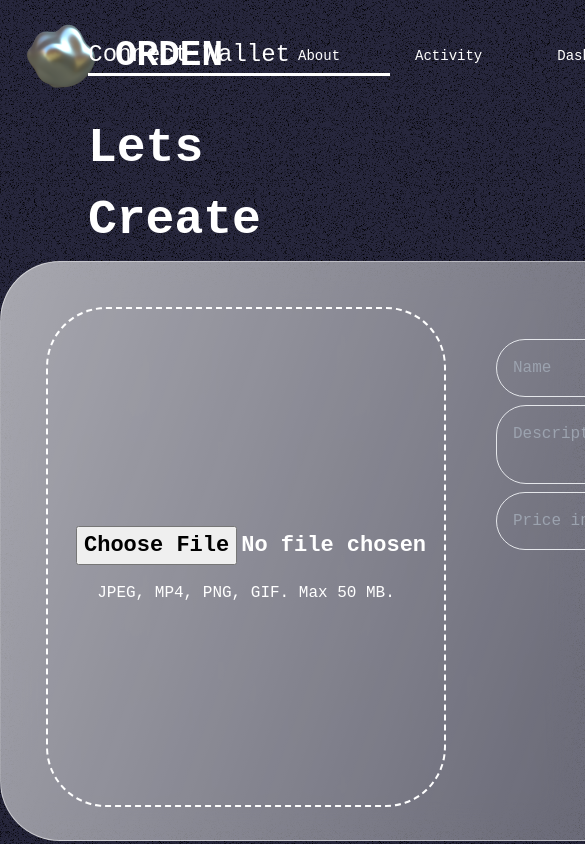
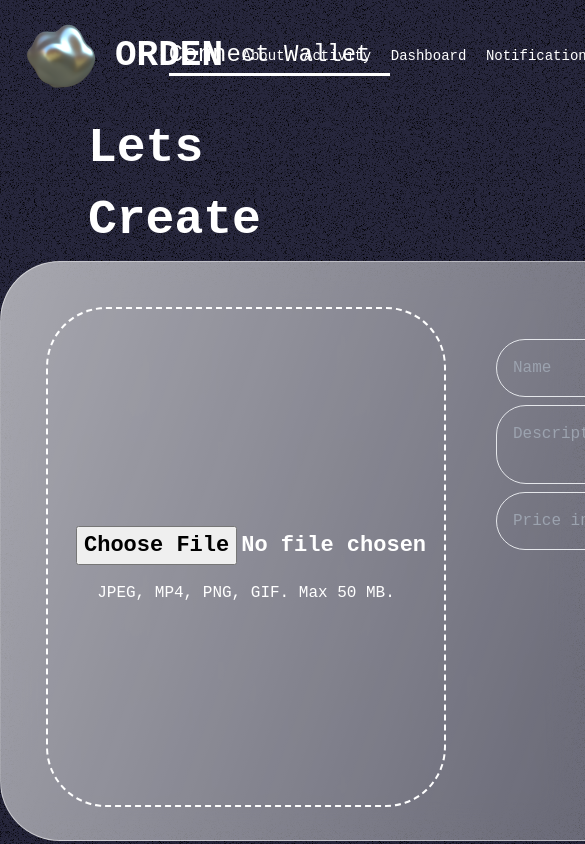
Before and after one commit to Ayushjain2205/orden, a Next.js app: page /create in a window 390 px wide. Shown: the top 844 px of the page, 585 px wide, since content can reach past the window. Built offline with nearby package versions, Linux system fonts and the light colour scheme; what ipfs-http-client would draw is missing.

Commit message:
Navbar fix: made responsive

```diff
--- a/styles/globals.css
+++ b/styles/globals.css
@@ -23,7 +23,7 @@ body {
 }
 
 .navbar-container a {
-  margin-right: 75px;
+  margin-right: calc(100vw / 20);
 }
 
 .logo {
@@ -42,7 +42,7 @@ body {
   right: 0;
   display: flex;
   font-size: 24px;
-  padding-right: 100px;
+  padding-right: calc(100vw / 20);
   border-bottom: 3px solid #fff;
 }
 
@@ -51,7 +51,7 @@ body {
   margin-right: 350px;
   display: flex;
   font-size: 24px;
-  padding-right: 130px;
+  /* padding-right: 130px; */
   border-top: 3px solid #fff;
 }
 
```
